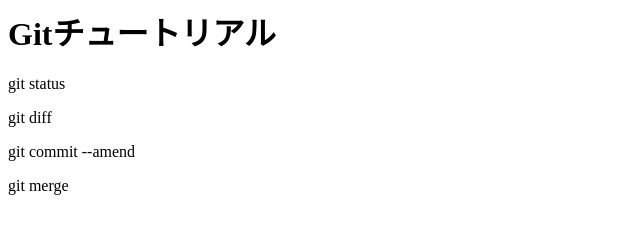
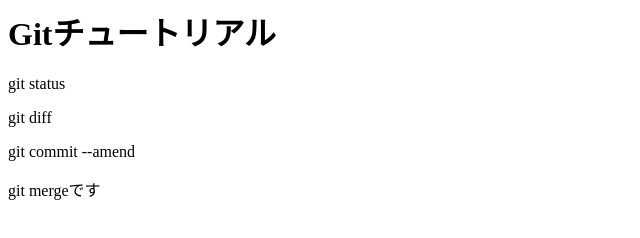
Before and after one commit to mihomatsui/git_tutorial, a plain HTML site: page index.html in a window 1280 px wide. Shown: the full height of the page, 0-640 px from the left. Drawn offline with Linux system fonts and the light colour scheme.

Commit message:
git mergeを追記

```diff
--- a/index.html
+++ b/index.html
@@ -2,4 +2,4 @@
 <p>git status</p>
 <p>git diff</p>
 <p>git commit --amend</p>
-<p>git merge</p>
+<p>git mergeです</p>
```
